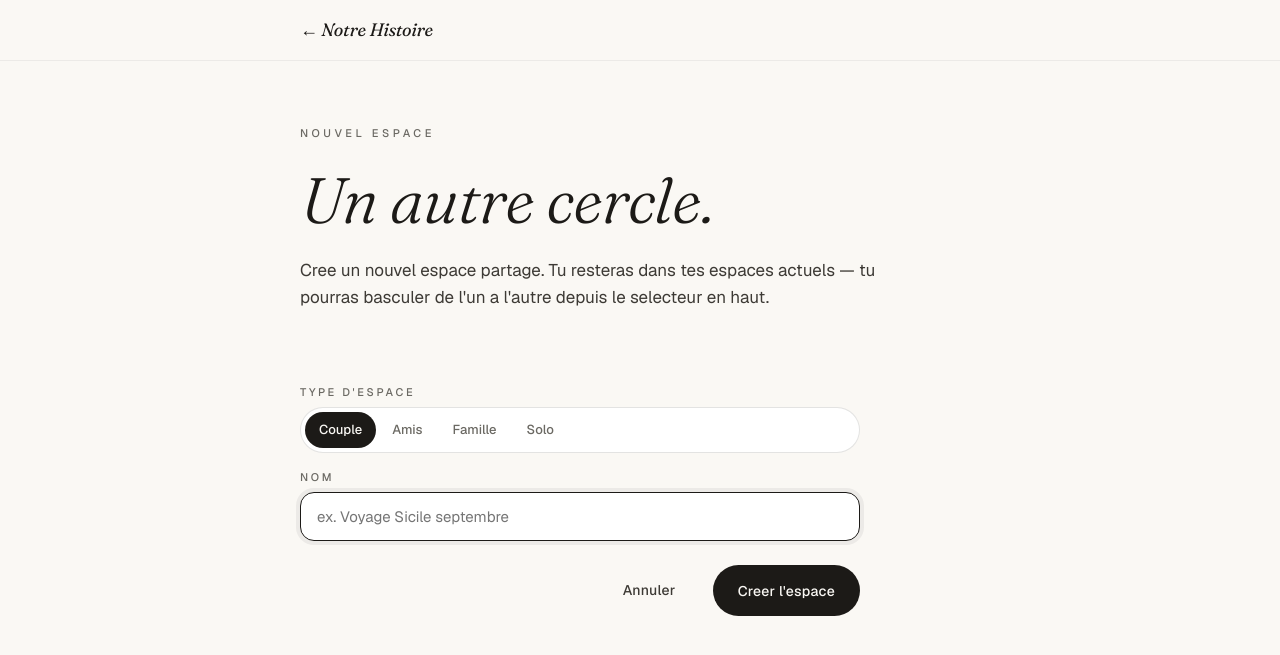
After one commit to arthurkembellec-sys/carnet-voyage, a Flask app: page /espace/nouveau in a window 1280 px wide. The commit adds this page. Shown: the top 655 px of the page. Run offline with Flask 3, Linux system fonts and the light colour scheme; the visitor is signed in with stand-in values (Sample User, id 1); data comes from the database, SQL or seed files in the repository; data that the repository does not hold is empty; some libraries are stand-ins or nearby versions.

Commit message:
feat(v1.3): multi-espaces — un user peut etre dans N espaces partages
REFACTOR STRUCTUREL : un compte (user) peut maintenant appartenir a
plusieurs espaces partages (couple, amis, famille, solo), chaque
espace contenant ses propres carnets.

Backend (app.py) :
- Migrations :
  * ALTER couples ADD COLUMN kind (couple/amis/famille/solo)
  * CREATE TABLE espace_members (N:N user-espace, role owner/member)
  * Backfill : tout user.couple_id existant -> espace_member
- Helpers : user_espaces, is_member, current_espace_id, current_espace,
  set_current_espace
- Decorator couple_required maintenant base sur current_espace_id()
  + alias espace_required
- context_processor injecte current_espace + user_espaces dans tous templates
- Login : a la connexion, set espace_id sur le 1er espace de l'user
- Onboarding : choix kind d'espace + nom (kind = type d'espace partage)
- Invite_accept : multi-espaces -> ajoute simplement comme membre
  (plus de blocage "deja dans un autre couple")

Routes nouvelles :
- GET/POST /espace/nouveau : creer un nouvel espace partage
- POST /espace/switch : basculer entre ses espaces
- GET /espace/membres : liste membres + invitations actives

Routes existantes adaptees pour scoper sur l'espace courant
(carnets, photos, album_pages, serve_upload) via current_espace_id().

Templates :
- onboarding.html : segmented control kind + nom
- espace_nouveau.html : meme formulaire pour creer apres
- espace_membres.html : liste membres avec avatars et roles
- index.html : selecteur d'espace en topbar avec menu deroulant

Style :
- .espace-switcher / .espace-btn / .espace-menu (dropdown topbar)
- .member-list / .member-item / .member-avatar

Co-Authored-By: Claude Opus 4.7 (1M context) <noreply@anthropic.com>

```diff
--- a/app.py
+++ b/app.py
@@ -35,7 +35,7 @@ logging.basicConfig(level=logging.INFO,
 log = logging.getLogger('histoire')
 
 # ── Config ────────────────────────────────────────────────────────────
-APP_VERSION = "1.2.2-album-exif-gps-marge"
+APP_VERSION = "1.3.0-multi-espaces"
 DB_PATH = os.environ.get('DATABASE_PATH', os.path.join(os.path.dirname(__file__), 'carnet.db'))
 UPLOAD_DIR = os.environ.get('UPLOAD_DIR', os.path.join(os.path.dirname(DB_PATH), 'uploads'))
 SECRET_KEY = os.environ.get('SECRET_KEY') or secrets.token_urlsafe(32)
@@ -146,6 +146,24 @@ def init_db():
         "ALTER TABLE photos ADD COLUMN gps_lng REAL",
         "ALTER TABLE album_pages ADD COLUMN is_margin INTEGER DEFAULT 0",
         "CREATE INDEX IF NOT EXISTS idx_photos_gps ON photos(couple_id, gps_lat, gps_lng)",
+        # ── v1.3 — multi-espaces (renommage logique : couple = espace) ─
+        "ALTER TABLE couples ADD COLUMN kind TEXT DEFAULT 'couple'",
+        """CREATE TABLE IF NOT EXISTS espace_members (
+            id          INTEGER PRIMARY KEY AUTOINCREMENT,
+            espace_id   INTEGER NOT NULL REFERENCES couples(id) ON DELETE CASCADE,
+            user_id     INTEGER NOT NULL REFERENCES users(id) ON DELETE CASCADE,
+            role        TEXT DEFAULT 'member',
+            joined_at   TIMESTAMP DEFAULT CURRENT_TIMESTAMP,
+            UNIQUE(espace_id, user_id)
+        )""",
+        "CREATE INDEX IF NOT EXISTS idx_em_user ON espace_members(user_id)",
+        "CREATE INDEX IF NOT EXISTS idx_em_espace ON espace_members(espace_id)",
+        # Backfill : chaque user avec couple_id devient membre de cet espace
+        """INSERT OR IGNORE INTO espace_members (espace_id, user_id, role)
+           SELECT u.couple_id, u.id,
+                  CASE WHEN c.created_by = u.id THEN 'owner' ELSE 'member' END
+           FROM users u JOIN couples c ON c.id = u.couple_id
+           WHERE u.couple_id IS NOT NULL""",
     ]
     for sql in migrations:
         try:
@@ -202,15 +220,70 @@ def login_required(view):
     return wrapper
 
 
+def user_espaces(uid):
+    """Liste tous les espaces dont l'user est membre."""
+    if not uid:
+        return []
+    rows = query("""
+        SELECT c.*, em.role, em.joined_at
+        FROM couples c JOIN espace_members em ON em.espace_id = c.id
+        WHERE em.user_id = ?
+        ORDER BY em.joined_at ASC
+    """, (uid,))
+    return [dict(r) for r in rows]
+
+
+def is_member(uid, eid):
+    if not uid or not eid: return False
+    r = query(
+        "SELECT 1 FROM espace_members WHERE user_id=? AND espace_id=?",
+        (uid, eid), one=True
+    )
+    return bool(r)
+
+
+def current_espace_id():
+    """Retourne l'espace courant. Migration douce : fallback sur couple_id legacy."""
+    eid = session.get('espace_id')
+    if eid: return eid
+    # Fallback : si user a un couple_id (ancien modele), l'utilise comme espace
+    leg = session.get('couple_id')
+    if leg:
+        session['espace_id'] = leg
+        return leg
+    return None
+
+
+def current_espace():
+    eid = current_espace_id()
+    if not eid: return None
+    r = query("SELECT * FROM couples WHERE id=?", (eid,), one=True)
+    return dict(r) if r else None
+
+
+def set_current_espace(eid):
+    """Set l'espace courant si l'user est bien membre."""
+    uid = session.get('uid')
+    if not uid or not is_member(uid, eid):
+        return False
+    session['espace_id'] = int(eid)
+    session['couple_id'] = int(eid)  # rétro-compat
+    return True
+
+
 def couple_required(view):
+    """Decorator : require login + au moins un espace courant."""
     @wraps(view)
     def wrapper(*a, **kw):
         if not session.get('uid'):
             return redirect(url_for('login', next=request.path))
-        if not session.get('couple_id'):
+        if not current_espace_id():
             return redirect(url_for('onboarding_couple'))
         return view(*a, **kw)
     return wrapper
+
+# Alias pour clarté
+espace_required = couple_required
 
 
 def csrf_token():
@@ -229,8 +302,12 @@ def csrf_check():
 @app.context_processor
 def inject_globals():
     """Variables disponibles dans tous les templates."""
+    u = current_user()
+    espaces = user_espaces(u['id']) if u else []
     return {
-        'current_user': current_user(),
+        'current_user': u,
+        'current_espace': current_espace(),
+        'user_espaces': espaces,
         'csrf_token': csrf_token,
         'app_version': APP_VERSION,
     }
@@ -260,12 +337,12 @@ CARNET_TYPES = [
 
 @app.route('/')
 def home():
-    """Accueil : liste verticale des carnets du couple, avec filtre par type."""
+    """Accueil : liste verticale des carnets de l'espace courant, filtre par type."""
     if not session.get('uid'):
         return redirect(url_for('login'))
-    if not session.get('couple_id'):
+    cid = current_espace_id()
+    if not cid:
         return redirect(url_for('onboarding_couple'))
-    cid = session['couple_id']
     type_filter = request.args.get('type') or ''
     if type_filter and type_filter not in dict(CARNET_TYPES):
         type_filter = ''
@@ -291,9 +368,9 @@ def home():
 
 # ── Routes : carnets ─────────────────────────────────────────────────
 def _get_carnet_or_404(cid_carnet):
-    """Recupere un carnet en verifiant qu'il appartient au couple courant."""
+    """Recupere un carnet en verifiant qu'il appartient a l'espace courant."""
     c = query("SELECT * FROM carnets WHERE id=? AND deleted_at IS NULL", (cid_carnet,), one=True)
-    if not c or c['couple_id'] != session.get('couple_id'):
+    if not c or c['couple_id'] != current_espace_id():
         abort(404)
     return dict(c)
 
@@ -335,7 +412,7 @@ def carnet_nouveau():
         cid = execute(
             "INSERT INTO carnets (couple_id, title, type, location, date_start, date_end, "
             "status, created_by) VALUES (?,?,?,?,?,?,?,?)",
-            (session['couple_id'], data['title'], data['type'], data['location'],
+            (current_espace_id(), data['title'], data['type'], data['location'],
              data['date_start'], data['date_end'], 'active', session['uid'])
         )
         return redirect(url_for('carnet_view', cid_carnet=cid))
@@ -597,7 +674,7 @@ def page_attach_photo(page_id):
     page = query("SELECT ap.*, c.couple_id FROM album_pages ap "
                  "JOIN carnets c ON c.id=ap.carnet_id WHERE ap.id=?",
                  (page_id,), one=True)
-    if not page or page['couple_id'] != session['couple_id']:
+    if not page or page['couple_id'] != current_espace_id():
         return jsonify({'ok': False, 'error': '404'}), 404
     f = request.files.get('photo')
     if not f or not f.filename:
@@ -642,7 +719,7 @@ def page_detach_photo(page_id):
     page = query("SELECT ap.*, c.couple_id FROM album_pages ap "
                  "JOIN carnets c ON c.id=ap.carnet_id WHERE ap.id=?",
                  (page_id,), one=True)
-    if not page or page['couple_id'] != session['couple_id']:
+    if not page or page['couple_id'] != current_espace_id():
         return jsonify({'ok': False, 'error': '404'}), 404
     execute(
         "UPDATE album_pages SET photo_id=NULL, updated_at=CURRENT_TIMESTAMP WHERE id=?",
@@ -660,7 +737,7 @@ def page_toggle_margin(page_id):
     page = query("SELECT ap.*, c.couple_id FROM album_pages ap "
                  "JOIN carnets c ON c.id=ap.carnet_id WHERE ap.id=?",
                  (page_id,), one=True)
-    if not page or page['couple_id'] != session['couple_id']:
+    if not page or page['couple_id'] != current_espace_id():
         return jsonify({'ok': False, 'error': '404'}), 404
     new_val = 0 if page['is_margin'] else 1
     execute(
@@ -678,7 +755,7 @@ def page_update_caption(page_id):
     page = query("SELECT ap.*, c.couple_id FROM album_pages ap "
                  "JOIN carnets c ON c.id=ap.carnet_id WHERE ap.id=?",
                  (page_id,), one=True)
-    if not page or page['couple_id'] != session['couple_id']:
+    if not page or page['couple_id'] != current_espace_id():
         return jsonify({'ok': False, 'error': '404'}), 404
     caption = (request.form.get('caption') or '').strip()
     execute(
@@ -696,7 +773,7 @@ def page_update_text(page_id):
     page = query("SELECT ap.*, c.couple_id FROM album_pages ap "
                  "JOIN carnets c ON c.id=ap.carnet_id WHERE ap.id=?",
                  (page_id,), one=True)
-    if not page or page['couple_id'] != session['couple_id']:
+    if not page or page['couple_id'] != current_espace_id():
         return jsonify({'ok': False, 'error': '404'}), 404
     text = (request.form.get('text_content') or '').strip()
     execute(
@@ -730,7 +807,7 @@ def page_supprimer(page_id):
     page = query("SELECT ap.*, c.couple_id FROM album_pages ap "
                  "JOIN carnets c ON c.id=ap.carnet_id WHERE ap.id=?",
                  (page_id,), one=True)
-    if not page or page['couple_id'] != session['couple_id']:
+    if not page or page['couple_id'] != current_espace_id():
         return jsonify({'ok': False, 'error': '404'}), 404
     # On supprime la page (la photo reste en BDD : pourra etre reutilisee plus tard)
     execute("DELETE FROM album_pages WHERE id=?", (page_id,))
@@ -749,7 +826,7 @@ def serve_upload(filename):
         owner_couple = int(parts[0])
     except ValueError:
         abort(404)
-    if owner_couple != session.get('couple_id'):
+    if owner_couple != current_espace_id():
         abort(403)
     return send_from_directory(UPLOAD_DIR, filename, max_age=31536000)
 
@@ -783,14 +860,20 @@ def login():
                 (email, display_name or email.split('@')[0], hash_pw(password))
             )
             session['uid'] = uid
-            session['couple_id'] = None
+            session.pop('couple_id', None); session.pop('espace_id', None)
             return redirect(next_url if next_url.startswith('/') else '/')
         else:  # login
             if not existing or not check_pw(password, existing['password_hash']):
                 flash("Email ou mot de passe incorrect.", "err")
                 return render_template('login.html', email=email, next_url=next_url)
             session['uid'] = existing['id']
-            session['couple_id'] = existing['couple_id']
+            # Espace par defaut : 1er espace dont l'user est membre
+            esps = user_espaces(existing['id'])
+            if esps:
+                session['espace_id'] = esps[0]['id']
+                session['couple_id'] = esps[0]['id']  # rétro-compat
+            else:
+                session.pop('espace_id', None); session.pop('couple_id', None)
             return redirect(next_url if next_url.startswith('/') else '/')
     return render_template('login.html', next_url=next_url)
 
@@ -802,33 +885,111 @@ def logout():
 
 
 # ── Routes : onboarding couple ────────────────────────────────────────
+ESPACE_KINDS = [
+    ('couple', 'Couple'),
+    ('amis',   'Amis'),
+    ('famille','Famille'),
+    ('solo',   'Solo'),
+]
+
+
 @app.route('/onboarding/couple', methods=['GET', 'POST'])
 @login_required
 def onboarding_couple():
-    """Creation du couple par le 1er user. Redirige si deja dans un couple."""
+    """Creation du 1er espace par l'user. Redirige si deja dans un espace."""
     user = current_user()
-    if user.get('couple_id'):
+    if current_espace_id():
         return redirect(url_for('home'))
     if request.method == 'POST':
         if not csrf_check():
             flash("Session expiree.", "err")
             return redirect(url_for('onboarding_couple'))
         name = (request.form.get('name') or '').strip()
+        kind = (request.form.get('kind') or 'couple').strip()
+        if kind not in dict(ESPACE_KINDS):
+            kind = 'couple'
         cid = execute(
-            "INSERT INTO couples (name, created_by) VALUES (?,?)",
-            (name, user['id'])
+            "INSERT INTO couples (name, kind, created_by) VALUES (?,?,?)",
+            (name, kind, user['id'])
         )
+        execute("INSERT INTO espace_members (espace_id, user_id, role) VALUES (?,?,?)",
+                (cid, user['id'], 'owner'))
         execute("UPDATE users SET couple_id=? WHERE id=?", (cid, user['id']))
+        session['espace_id'] = cid
         session['couple_id'] = cid
         return redirect(url_for('invite_share'))
-    return render_template('onboarding.html', user=user)
+    return render_template('onboarding.html', user=user, kinds=ESPACE_KINDS)
+
+
+@app.route('/espace/nouveau', methods=['GET', 'POST'])
+@login_required
+def espace_nouveau():
+    """Creer un nouvel espace pour l'user (en plus de ses espaces existants)."""
+    user = current_user()
+    if request.method == 'POST':
+        if not csrf_check():
+            flash("Session expiree.", "err")
+            return redirect(url_for('espace_nouveau'))
+        name = (request.form.get('name') or '').strip()
+        kind = (request.form.get('kind') or 'couple').strip()
+        if kind not in dict(ESPACE_KINDS):
+            kind = 'couple'
+        cid = execute(
+            "INSERT INTO couples (name, kind, created_by) VALUES (?,?,?)",
+            (name, kind, user['id'])
+        )
+        execute("INSERT INTO espace_members (espace_id, user_id, role) VALUES (?,?,?)",
+                (cid, user['id'], 'owner'))
+        session['espace_id'] = cid
+        session['couple_id'] = cid
+        return redirect(url_for('invite_share'))
+    return render_template('espace_nouveau.html', user=user, kinds=ESPACE_KINDS)
+
+
+@app.route('/espace/switch', methods=['POST'])
+@login_required
+def espace_switch():
+    """Bascule sur un autre espace dont l'user est membre."""
+    if not csrf_check():
+        return redirect(url_for('home'))
+    eid = request.form.get('espace_id')
+    try:
+        eid = int(eid)
+    except (TypeError, ValueError):
+        return redirect(url_for('home'))
+    if set_current_espace(eid):
+        return redirect(url_for('home'))
+    flash("Espace inaccessible.", "err")
+    return redirect(url_for('home'))
+
+
+@app.route('/espace/membres')
+@couple_required
+def espace_membres():
+    """Liste les membres de l'espace courant + invitations actives."""
+    eid = current_espace_id()
+    members = query("""
+        SELECT u.id, u.email, u.display_name, em.role, em.joined_at
+        FROM espace_members em JOIN users u ON u.id = em.user_id
+        WHERE em.espace_id = ?
+        ORDER BY em.joined_at ASC
+    """, (eid,))
+    invitations = query("""
+        SELECT * FROM invitations
+        WHERE couple_id=? AND utilise=0 AND expires_at > ?
+        ORDER BY created_at DESC
+    """, (eid, datetime.utcnow().isoformat()))
+    return render_template('espace_membres.html',
+        members=[dict(m) for m in members],
+        invitations=[dict(i) for i in invitations],
+    )
 
 
 @app.route('/invite/share')
 @couple_required
 def invite_share():
-    """Genere (si besoin) un lien d'invitation actif et affiche QR + URL."""
-    cid = session['couple_id']
+    """Genere (si besoin) un lien d'invitation pour l'espace courant."""
+    cid = current_espace_id()
     inv = query(
         "SELECT * FROM invitations WHERE couple_id=? AND utilise=0 AND expires_at > ? "
         "ORDER BY created_at DESC LIMIT 1",
@@ -855,7 +1016,11 @@ def invite_share():
 
 @app.route('/invite/<token>', methods=['GET', 'POST'])
 def invite_accept(token):
-    """Landing 2e partenaire : signup + auto-rattachement au couple."""
+    """
+    Landing pour rejoindre un espace via lien d'invitation.
+    Multi-espaces : un user peut etre membre de plusieurs espaces, donc
+    on l'AJOUTE comme membre (pas de blocage si deja dans un autre).
+    """
     inv = query(
         "SELECT * FROM invitations WHERE token=? AND utilise=0 AND expires_at > ?",
         (token, datetime.utcnow().isoformat()),
@@ -868,12 +1033,22 @@ def invite_accept(token):
     if not couple:
         return render_template('invite_invalid.html'), 410
 
-    # Si deja connecte avec un autre couple → bloque
+    eid = inv['couple_id']
     user = current_user()
-    if user and user.get('couple_id') and user['couple_id'] != inv['couple_id']:
-        flash("Vous etes deja dans un autre couple.", "err")
+
+    # Cas 1 : user deja connecte → on l'ajoute simplement comme membre
+    if user:
+        if is_member(user['id'], eid):
+            flash("Vous etes deja membre de cet espace.", "ok")
+        else:
+            execute("INSERT OR IGNORE INTO espace_members (espace_id, user_id, role) VALUES (?,?,?)",
+                    (eid, user['id'], 'member'))
+            execute("UPDATE invitations SET utilise=1 WHERE id=?", (inv['id'],))
+        session['espace_id'] = eid
+        session['couple_id'] = eid
         return redirect(url_for('home'))
 
+    # Cas 2 : user non connecte → signup ou login
     if request.method == 'POST':
         if not csrf_check():
             flash("Session expiree.", "err")
@@ -887,25 +1062,23 @@ def invite_accept(token):
         if len(password) < 8:
             flash("Mot de passe : 8 caracteres minimum.", "err")
             return render_template('invite_accept.html', couple=couple, token=token, email=email, display_name=display_name)
-        # Si user existant non rattache → on rattache, sinon nouveau user
         existing = query("SELECT * FROM users WHERE email=?", (email,), one=True)
         if existing:
             if not check_pw(password, existing['password_hash']):
                 flash("Cet email existe deja. Le mot de passe ne correspond pas.", "err")
                 return render_template('invite_accept.html', couple=couple, token=token, email=email)
-            if existing['couple_id'] and existing['couple_id'] != inv['couple_id']:
-                flash("Cet email est deja rattache a un autre couple.", "err")
-                return render_template('invite_accept.html', couple=couple, token=token)
-            execute("UPDATE users SET couple_id=? WHERE id=?", (inv['couple_id'], existing['id']))
             uid = existing['id']
         else:
             uid = execute(
                 "INSERT INTO users (email, display_name, password_hash, couple_id) VALUES (?,?,?,?)",
-                (email, display_name or email.split('@')[0], hash_pw(password), inv['couple_id'])
+                (email, display_name or email.split('@')[0], hash_pw(password), eid)
             )
+        execute("INSERT OR IGNORE INTO espace_members (espace_id, user_id, role) VALUES (?,?,?)",
+                (eid, uid, 'member'))
         execute("UPDATE invitations SET utilise=1 WHERE id=?", (inv['id'],))
         session['uid'] = uid
-        session['couple_id'] = inv['couple_id']
+        session['espace_id'] = eid
+        session['couple_id'] = eid
         return redirect(url_for('home'))
 
     return render_template('invite_accept.html', couple=couple, token=token)
--- /dev/null
+++ b/templates/espace_nouveau.html
@@ -0,0 +1,59 @@
+{% extends '_base.html' %}
+{% block title %}Notre Histoire — Nouvel espace{% endblock %}
+{% block content %}
+
+<header class="topbar">
+  <div class="topbar-inner">
+    <a href="{{ url_for('home') }}" class="brand">← Notre Histoire</a>
+  </div>
+</header>
+
+<main class="page">
+  <section class="hero">
+    <p class="kicker">Nouvel espace</p>
+    <h1 class="display"><em>Un autre cercle.</em></h1>
+    <p class="lead">
+      Cree un nouvel espace partage. Tu resteras dans tes espaces actuels —
+      tu pourras basculer de l'un a l'autre depuis le selecteur en haut.
+    </p>
+  </section>
+
+  <form method="POST" action="{{ url_for('espace_nouveau') }}" class="form form-wide">
+    <input type="hidden" name="_csrf" value="{{ csrf_token() }}">
+
+    <div class="field">
+      <span class="label">Type d'espace</span>
+      <div class="segmented">
+        {% for key, label in kinds %}
+        <label class="seg {% if loop.first %}seg-active{% endif %}">
+          <input type="radio" name="kind" value="{{ key }}" {% if loop.first %}checked{% endif %} hidden>
+          <span>{{ label }}</span>
+        </label>
+        {% endfor %}
+      </div>
+    </div>
+
+    <label class="field">
+      <span class="label">Nom</span>
+      <input type="text" name="name" placeholder="ex. Voyage Sicile septembre" maxlength="80" autofocus required>
+    </label>
+
+    <div class="form-actions">
+      <a href="{{ url_for('home') }}" class="btn btn-ghost">Annuler</a>
+      <button type="submit" class="btn btn-primary">Creer l'espace</button>
+    </div>
+  </form>
+</main>
+
+<script>
+  document.querySelectorAll('.segmented .seg').forEach(function(seg){
+    seg.addEventListener('click', function(){
+      document.querySelectorAll('.segmented .seg').forEach(function(s){ s.classList.remove('seg-active'); });
+      seg.classList.add('seg-active');
+      var input = seg.querySelector('input[type=radio]');
+      if (input) input.checked = true;
+    });
+  });
+</script>
+
+{% endblock %}
```
Also changed, not shown: static/style.css (+104 -0 lines), templates/espace_membres.html (added, +56 -0 lines), templates/index.html (+36 -0 lines), templates/onboarding.html (+30 -7 lines).
